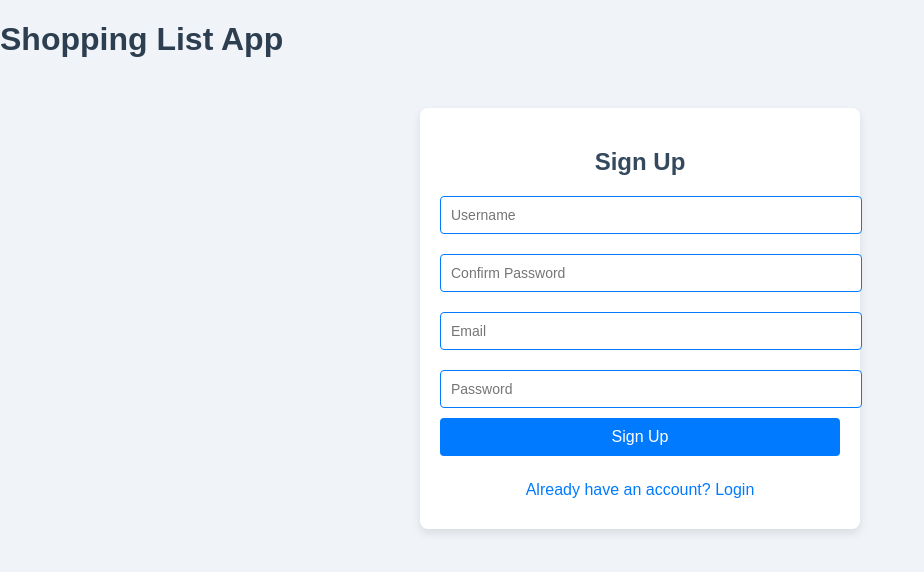
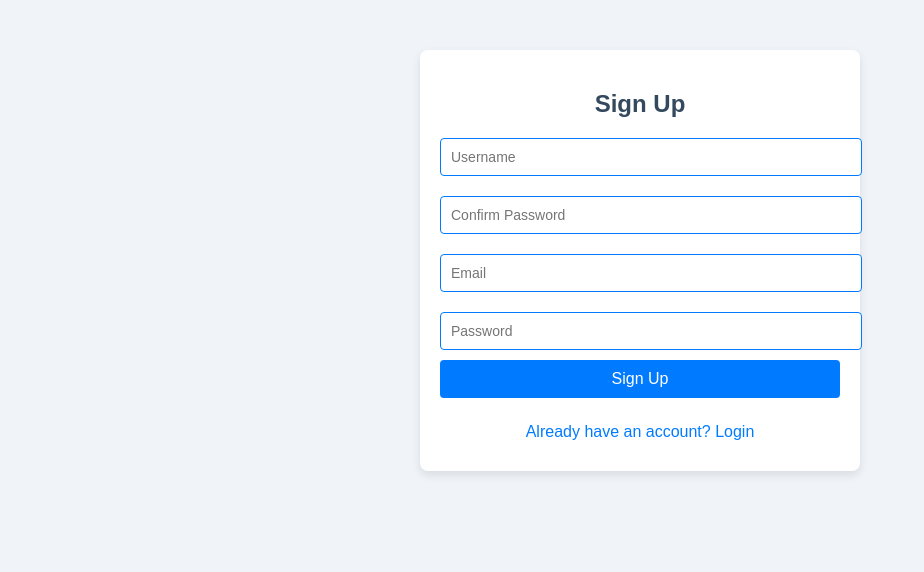
Before and after one commit to khanyajara/Shopping-list, a React (Create React App) app: page / in a window 1280 px wide. Shown: the top 572 px of the page, without its empty margins (0-924 px from the left). Built offline with nearby package versions, Linux system fonts and the light colour scheme; the HTML template or start-up script is replaced by a standard one.

Commit message:
pushing readme file

```diff
--- a/src/App.js
+++ b/src/App.js
@@ -11,7 +11,7 @@ const App = () => {
   return (
     <Router>
       <div>
-        <h1>Shopping List App</h1>
+        <h1></h1>
         <Routes>
           <Route path="/" element={<LoginSignUp />} />
           <Route path="/shopping-list" element={<ShoppingList />} />
```
Also changed, not shown: 1 other file (tests, documents, lock files or other folders).
